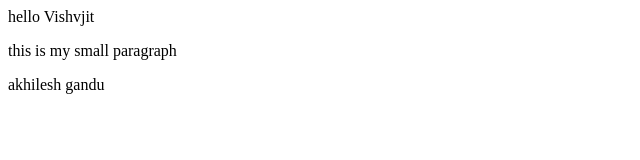
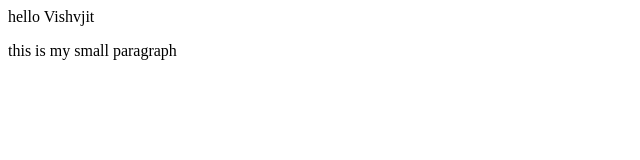
Before and after one commit to vishvjitmori/attendence.py2, a plain HTML site: page index.html in a window 1280 px wide. Shown: the whole page, without its empty margins (0-640 px from the left). Drawn offline with Linux system fonts and the light colour scheme.

Commit message:
modify main branch

```diff
--- a/index.html
+++ b/index.html
@@ -1,4 +1,3 @@
 
 <p>hello Vishvjit </p>
 <p> this is my small paragraph </p>
-<p> akhilesh gandu </p>
```
